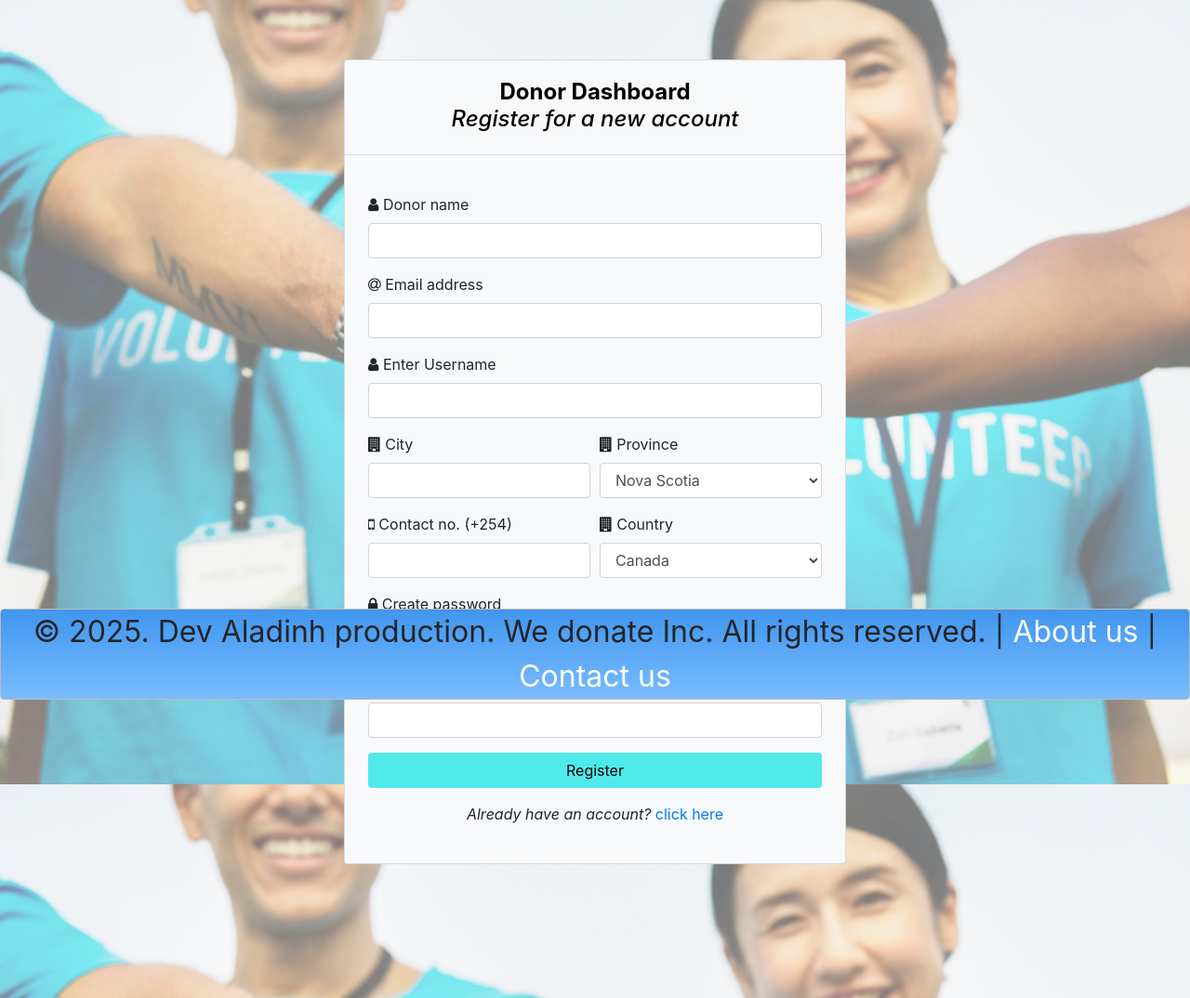
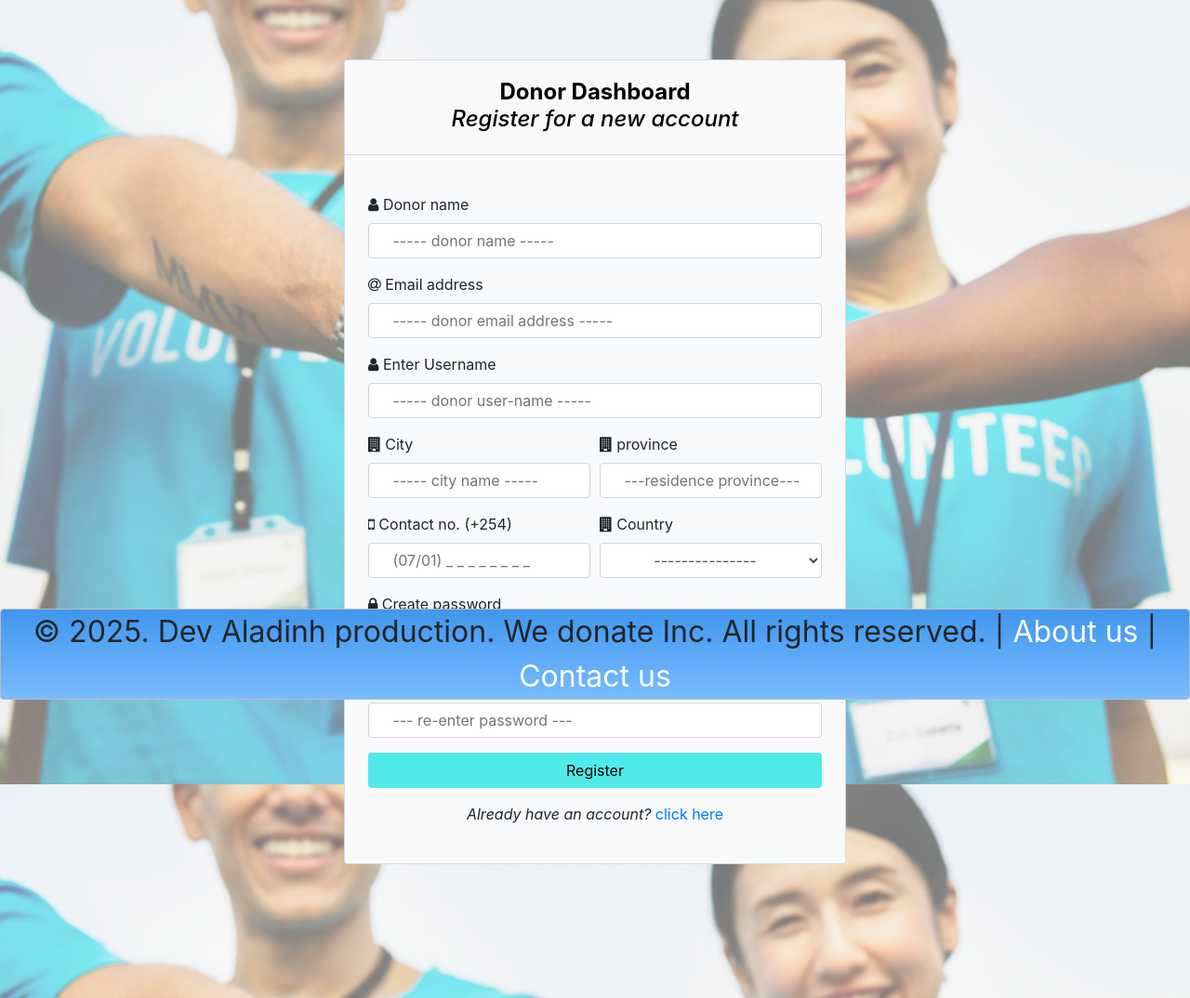
Before and after one commit to harizonelopez/Organ-Donation-App, a Django app: page /donors/register/ in a window 1280 px wide. Shown: the part 47-1121 px from the top of the page at 93% size. Run offline with Django 3.2, Linux system fonts and the light colour scheme; some libraries are stand-ins or nearby versions; some web fonts are replaced.

Commit message:
refactor: update donor registration form for improved user experience and validation

```diff
--- a/donors/views.py
+++ b/donors/views.py
@@ -27,7 +27,6 @@ def wedonate(request):
     return render(request, "index.html")
 
 
-# @login_required(login_url="donor-login")
 def donor_register(request):
     if request.POST:
         user = User()
@@ -41,7 +40,11 @@ def donor_register(request):
         user.contact_number = request.POST.get("contact_number", "")
         user.is_staff = False
         user.save()
-        return redirect("donor-login")
+
+        login(request, user)
+        print(request.user, "Hello, Welcome Abord.")
+
+        return redirect("donor-landing page")
 
     return render(request, "donor-registration.html")
 
--- a/templates/donor-registration.html
+++ b/templates/donor-registration.html
@@ -45,7 +45,6 @@
                     <h4 align="Center" class="card-title mt-2"> <b>Donor Dashboard</b><br>
                         <i>Register for a new account</i></h4>
                 </header>
-
                 <div class="card-content">
                   <div class="form-group">
                     <span class="input-group-addon"><i class="fa fa-user"></i></span>
@@ -53,7 +52,8 @@
                     <input
                       type="text"
                       name="donor_name"
-                      class="form-control" required>
+                      class="form-control"
+                      placeholder="   ----- donor name -----   "required>
                   </div>
 
                   <div class="form-group">
@@ -62,7 +62,8 @@
                     <input
                       type="email"
                       name="email"
-                      class="form-control" required>
+                      class="form-control"
+                      placeholder="   ----- donor email address -----   " required>
                   </div>
 
                   <div class="form-group">
@@ -71,7 +72,8 @@
                     <input
                       type="text"
                       name="username"
-                      class="form-control" required>
+                      class="form-control"
+                      placeholder="   ----- donor user-name -----   " required>
                   </div>
 
                   <div class="form-row">
@@ -81,24 +83,17 @@
                       <input
                         type="text"
                         name="city"
-                        class="form-control">
+                        class="form-control"
+                        placeholder="   ----- city name -----   "required>
                     </div>
-
                     <div class="form-group col-md-6">
                       <span class="input-group-addon"><i class="fa fa-building"></i></span>
-                      <label>Province</label>
-                      <select id="input-province" name="province" class="form-control">
-                        <option value="Nova Scotia">Nova Scotia</option>
-                        <option value="British Columbia">British Columbia</option>
-                        <option value="Ontario">Ontario</option>
-                        <option value="Quebec">Quebec</option>
-                        <option value="Alberta">Alberta</option>
-                        <option value="New Brunswick">New Brunswick</option>
-                        <option value="Manitoba">Manitoba</option>
-                        <option value="Sasketchawan">Sasketchawan</option>
-                        <option value="New Foundland and Labrador">New Foundland and Labrador</option>
-                        <option value="Prince Edward Island">Prince Edward Island</option>
-                      </select>
+                      <label>province</label>
+                      <input
+                          type="text"
+                          name="province"
+                          class="form-control"
+                          placeholder="   ---residence province---" required>
                     </div>
                   </div>
 
@@ -108,17 +103,26 @@
                       <label>Contact no. (+254)</label>
                       <input
                         type="text"
-                        name="contact_number"
                         class="form-control"
                         maxlength="10"
-                        minlength="10">
+                        minlength="10"
+                        pattern="\d*"
+                        title="Enter a valid 10-digit phone number"
+                        placeholder="   (07/01) _ _ _ _ _ _ _ _    " required>
                     </div>
-
                     <div class="form-group col-md-6">
                       <span class="input-group-addon"><i class="fa fa-building"></i></span>
                       <label>Country</label>
-                      <select id="input-country" name="country" class="form-control">
-                        <option selected>Canada</option>
+                      <select id="input-country" class="form-control">
+                        <option selected align="Center">---------------</option>
+                        <option value="Kenya">Kenya</option>
+                        <option value="Uganda">Uganda</option>
+                        <option value="Tanzania">Tanzania</option>
+                        <option value="Somalia">Somalia</option>
+                        <option value="Ethiopia">Ethiopia</option>
+                        <option value="Sudan">Sudan</option>
+                        <option value="Madagascar">Madagascar</option>
+                        <option align="Center">---------------</option>
                       </select>
                     </div>
                   </div>
@@ -126,21 +130,25 @@
                   <div class="form-group">
                     <span class="input-group-addon"><i class="fa fa-lock"></i></span>
                     <label>Create password</label>
-                    <input class="form-control" name="password" type="password"
-                           minlength="6"
-                           pattern="(?=.*[a-z])(?=.*\d).{6,}"
-                           title="Please include 1 lowercase letter and 1 digit in your password"
-                           id="password1" required>
+                    <input
+                      type="password"
+                      id="password1"
+                      class="form-control"
+                      minlength="6"
+                      pattern="(?=.*[a-z])(?=.*[A-Z])(?=.*\d).{6,}"
+                      title="Must include 1 uppercase, 1 lowercase letter, and 1 digit"
+                      placeholder="       ----- password -----" required>
                   </div>
 
                   <div class="form-group">
                     <span class="input-group-addon"><i class="fa fa-lock"></i></span>
                     <label>Confirm password</label>
                     <input
-                      class="form-control"
                       type="password"
                       id="password2"
-                      oninput="checkpassword();" required>
+                      class="form-control"
+                      oninput="checkPassword();"
+                      placeholder="   --- re-enter password ---" required>
                   </div>
 
                   <div class="form-group">
```
Also changed, not shown: db.sqlite3.
